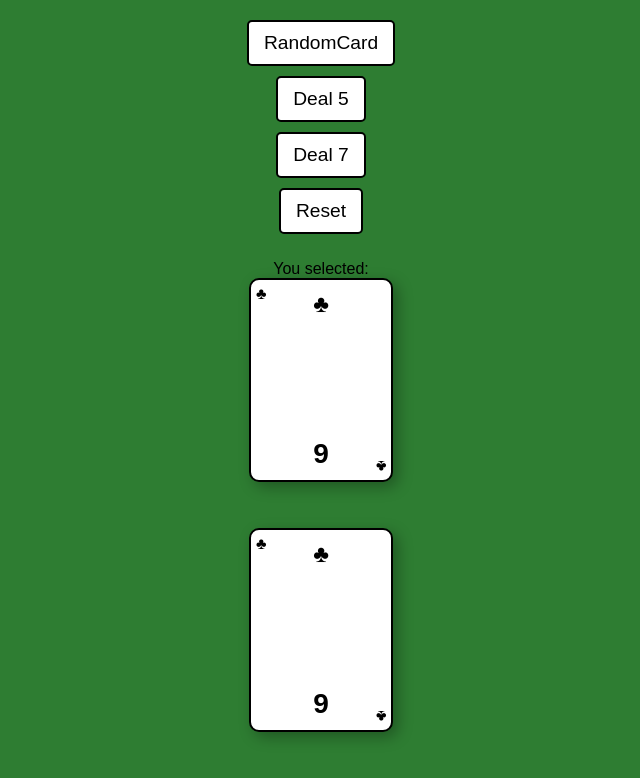
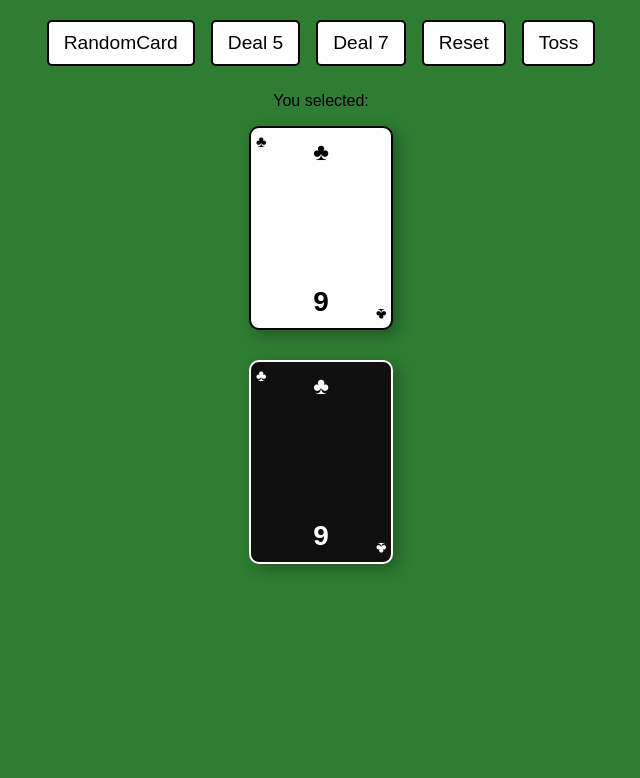
Before and after one commit to SuzaalT/React-Assignment3, a React (Create React App) app: page / in a window 1280 px wide. Both pictures are taken after a click on the button "RandomCard". Shown: the top 778 px of the page, without its empty margins (319-959 px from the left). Built offline with nearby package versions, Linux system fonts and the light colour scheme.

Commit message:
Highlight to the card added with picking and toss funtion

```diff
--- a/src/App.css
+++ b/src/App.css
@@ -5,11 +5,16 @@ body {
   padding: 20px;
 }
 
-.deck-container {
+.layout {
   display: flex;
   flex-direction: column;
   align-items: center;
   gap: 10px;
+}
+
+.button-container {
+    display: flex;
+    gap: 1em;
 }
 
 button {
@@ -20,7 +25,7 @@ button {
   font-size: larger;
 }
 
-.card-container {
+.cards-container {
   display: flex;
   flex-wrap: wrap;
   gap: 10px;
--- a/src/App.js
+++ b/src/App.js
@@ -29,6 +29,8 @@ function DeckofCard() {
 
   const [allSelectedCards, setAllSelectedCards] = useState([]);
 
+  const [pickedCard, setPickedCard] = useState(null);
+
 
   const getRandomCardFromDeck = () => {
 
@@ -53,7 +55,7 @@ function DeckofCard() {
     })
 
     setSelectedCard(card);
-
+    setPickedCard(card);
 
     setAllSelectedCards(selectedCards => {
       return [...selectedCards, card];
@@ -76,11 +78,37 @@ function DeckofCard() {
       })
     }
 
+    setPickedCard(cards[cards.length - 1])
+
     setAllSelectedCards([...cards])
   }
 
+
+  const handlePickingCard = (clickedCard) => {
+    if(!pickedCard) {
+      pickedCard = clickedCard;
+      return;
+    }
+
+
+    //TODO: swap the cards places
+
+  }
+
+  const handleToss = () => {
+    setAllSelectedCards(allSelectedCards => {
+      return allSelectedCards.filter(c => c != pickedCard);
+    })
+    setDeckOfCards(deckOfCards => {
+      return [...deckOfCards, pickedCard];
+    })
+
+    setPickedCard(null);
+  }
+
   return (
-    <div className="deck-container">
+    <div className="layout">
+      <div className="button-container">
         <button onClick={randomCardGenerator}>RandomCard</button>
         <button onClick={() => dealCards(5)}>Deal 5</button>
         <button onClick={() => dealCards(7)}>Deal 7</button>
@@ -88,13 +116,20 @@ function DeckofCard() {
           setAllSelectedCards([]);
           setSelectedCard(null);
         }}>Reset</button>
+        <button onClick={handleToss}>Toss</button>
+      </div>
+
 
 
       {deckOfCards.length <= 0 ? <p>No card Remaining</p> : <></>}
-      {selectedCard && <p >You selected: <Card type={selectedCard}></Card></p>}
+      {selectedCard &&
+        <div>
+          <p>You selected:</p>
+          <Card type={selectedCard}></Card>
+        </div>}
 
-      <div className="card-container">
-        {allSelectedCards.map(c => <Card type={c}></Card>)}
+      <div className="cards-container">
+        {allSelectedCards.map((c, i) => <Card key={i} picked={c === pickedCard} onClick={() => setPickedCard(c)} type={c}></Card>)}
       </div>
     </div>
   );
--- a/src/Card.css
+++ b/src/Card.css
@@ -11,7 +11,17 @@
     text-align: center;
     box-shadow: 5px 5px 15px rgba(0,0,0,0.3);
     position: relative;
+
+    transition: background-color 0.3s ease;
 }
+
+
+.card.picked {
+    border: 2px solid white;
+    background-color: #0f0f0f;
+    color: white;
+}
+
 .suit {
     font-size: 24px;
 }
--- a/src/Card.js
+++ b/src/Card.js
@@ -2,13 +2,13 @@ import React from 'react'
 
 import "./Card.css"
 
-const Card = ({type}) => {
+const Card = ({type, picked = false, onClick}) => {
   return (
-    <div class="card">
-        <div class="top-left">{type.suit}</div>
-        <div class="suit">{type.suit}</div>
-        <div class="value">{type.value}</div>
-        <div class="bottom-right">{type.suit}</div>
+    <div onClick={onClick} className={picked ? "card picked" : "card"}>
+        <div className="top-left">{type.suit}</div>
+        <div className="suit">{type.suit}</div>
+        <div className="value">{type.value}</div>
+        <div className="bottom-right">{type.suit}</div>
     </div>
   )
 }
```
Lines whose indentation alone changed are shown as unchanged.
